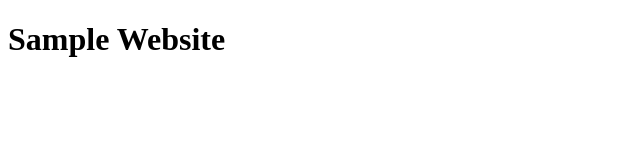
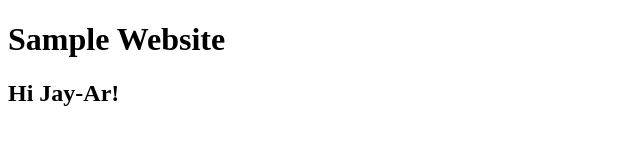
Before and after one commit to elpatron03/Java-Application-Test-Env-1484812098159, a plain HTML site: page WebContent/index.html in a window 1280 px wide. Shown: the whole page, without its empty margins (0-640 px from the left). Drawn offline with Linux system fonts and the light colour scheme.

Commit message:
sample lang
hi Jayar

```diff
--- a/WebContent/index.html
+++ b/WebContent/index.html
@@ -9,5 +9,6 @@
 </head>
 <body>
 	<H1>Sample Website</H1>
+	<h2>Hi Jay-Ar!</h2>
 </body>
 </html>
```
